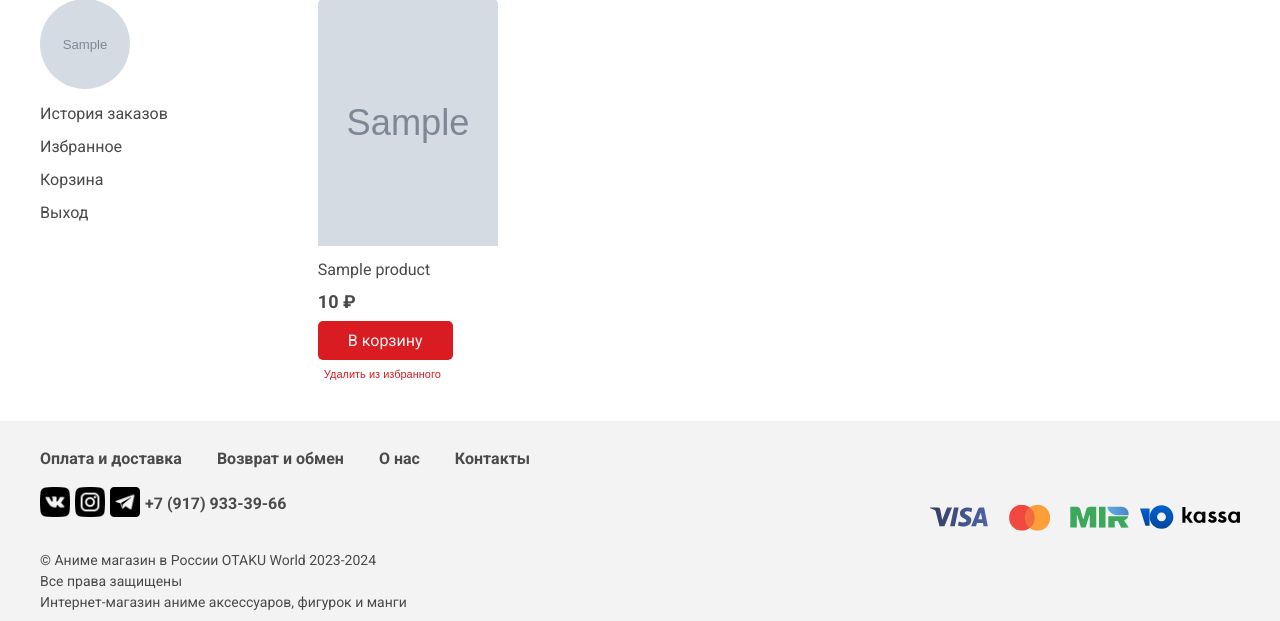
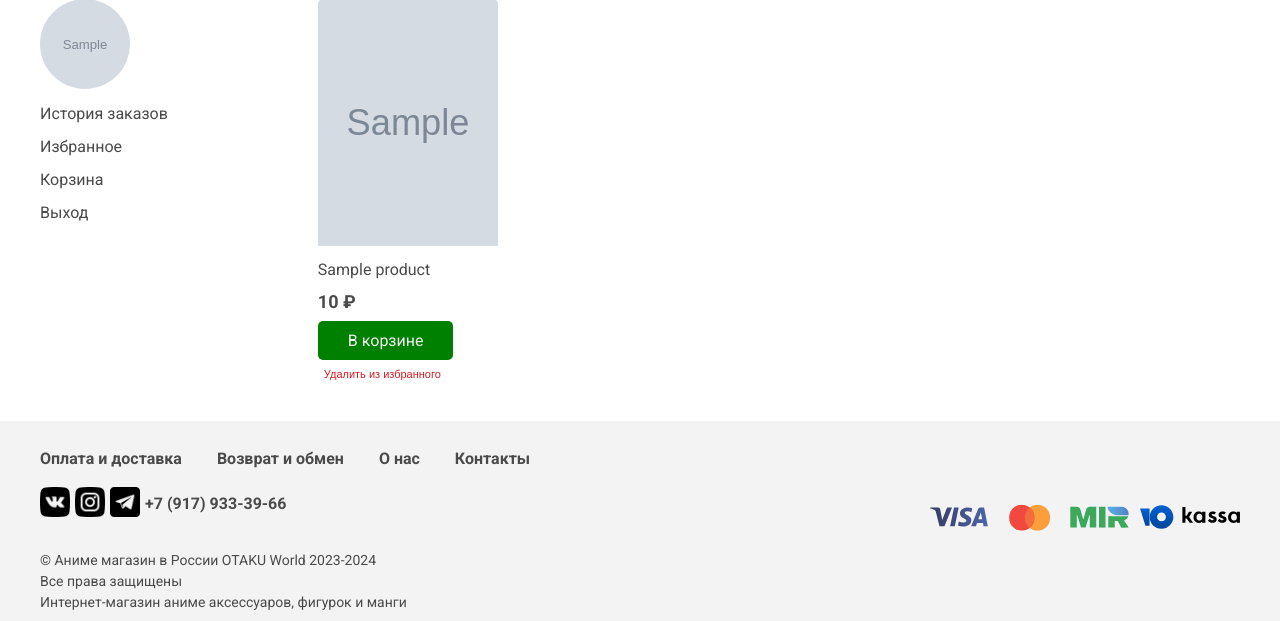
Before and after one commit to katsuyorii/yumezo, a Django app: page /accounts/favorites/ in a window 1280 px wide. Shown: the part 232-853 px from the top of the page. Run offline with Django 5.2, Linux system fonts and the light colour scheme; a user stored in the database is signed in; tables that the repository leaves empty hold one stand-in row (values such as "Sample post"); grey boxes marked "Sample" are stand-in pictures; parts of the project's set-up code (start-up, migrations or seed data) failed here and were passed over.

Commit message:
Fix favorities add cart button

```diff
--- a/static/css/style.css
+++ b/static/css/style.css
@@ -1605,6 +1605,14 @@
     padding: 10px 30px;
 }
 
+.product-list-main-row-products-grid-item-btn-forever-green {
+	text-decoration: none;
+    color: var(--button-text-color);
+    background-color: green;
+    border-radius: 5px;
+    padding: 10px 30px;
+}
+
 .no-items {
     display: flex;
     width: 886px;
--- a/users/templates/users/favorites.html
+++ b/users/templates/users/favorites.html
@@ -31,7 +31,11 @@
                         {% else %}
                             <p class="product-list-main-row-products-grid-item-price">{{ favor.product.price }} ₽</p>
                         {% endif %}
-                        <a class="product-list-main-row-products-grid-item-btn-forever" href="#">В корзину</a>
+                        {% if favor.pk in current_user_cart %}
+                            <a class="product-list-main-row-products-grid-item-btn-forever-green" href="{% url 'cart' %}">В корзине</a>
+                        {% else %}
+                            <a class="product-list-main-row-products-grid-item-btn-forever" href="{% url 'cart_add' product_id=favor.pk %}">В корзину</a>
+                        {% endif %}
                         <br>
                         <br>
                         <form action="{{ favor.get_absolute_url }}">
--- a/users/views.py
+++ b/users/views.py
@@ -9,6 +9,7 @@
 from django.contrib.auth import login, logout
 from django.contrib.auth.views import PasswordChangeView
 from django.contrib.auth.tokens import default_token_generator
+from django.contrib.auth.models import AnonymousUser
 
 from django.urls import reverse_lazy
 
@@ -258,6 +259,11 @@
         context = super().get_context_data(**kwargs)
         context['title'] = 'Избранное'
 
+        if isinstance(self.request.user, AnonymousUser):
+            context['current_user_cart'] = None
+        else:
+             context['current_user_cart'] = Cart.objects.filter(user=self.request.user).values_list('product_id', flat=True)
+
         return context
 
 
```
